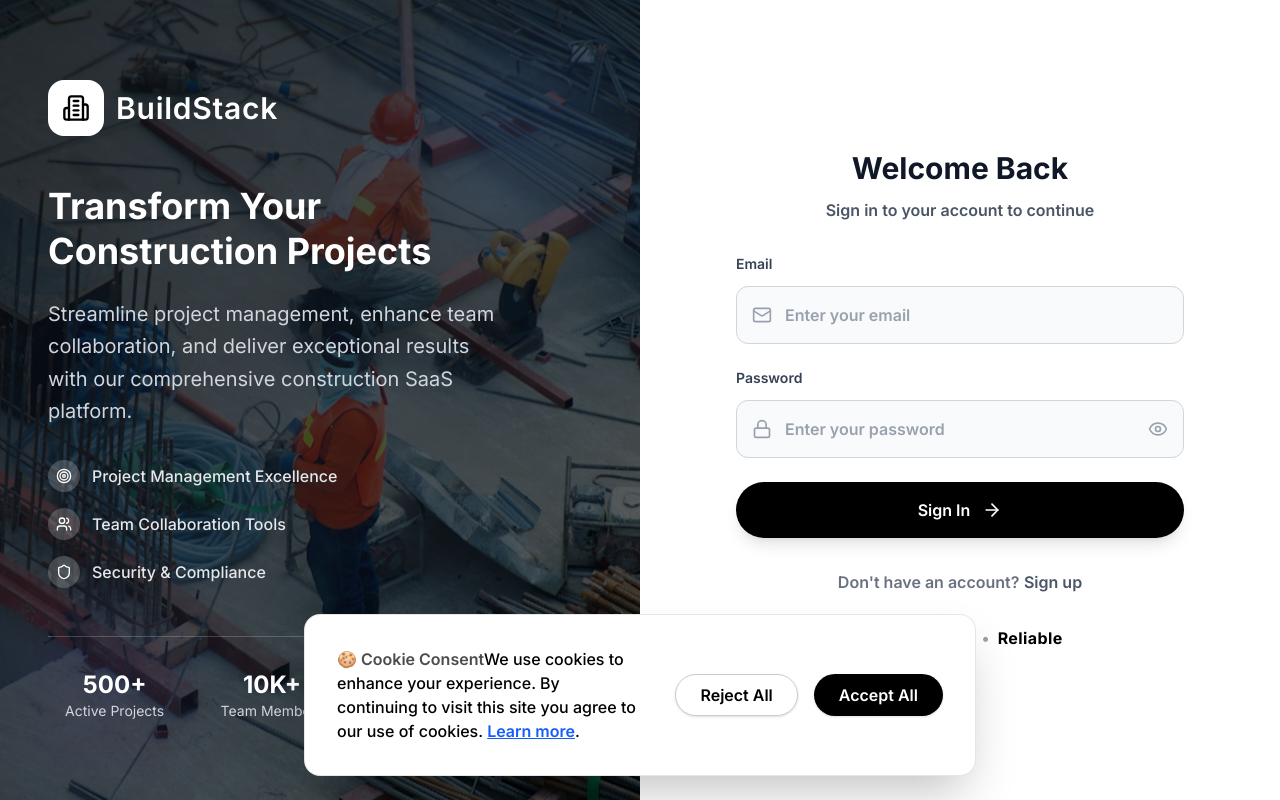
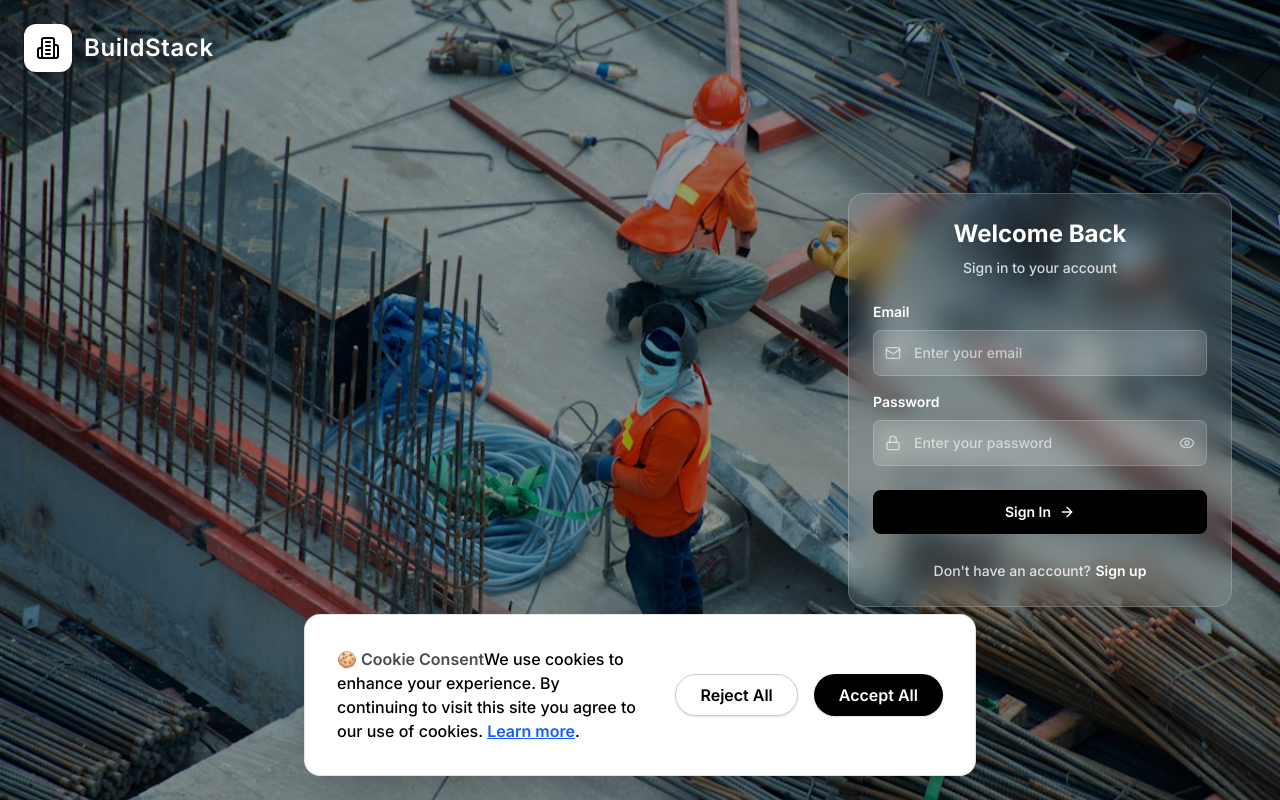
Before and after one commit to abuabakar-developer/buildstacks, a Next.js app: page /login in a window 1280 px wide. Built offline with nearby package versions, Linux system fonts and the light colour scheme.

Commit message:
Update page.tsx

```diff
--- a/app/login/page.tsx
+++ b/app/login/page.tsx
@@ -12,18 +12,9 @@ import {
   EyeOff,
   Building2,
   Loader2,
-  ArrowRight,
-  CheckCircle2,
-  FileText,
-  Users,
-  Shield,
-  BarChart,
-  Sparkles,
-  Zap,
-  Target
+  ArrowRight
 } from 'lucide-react';
 import { Inter, Poppins } from 'next/font/google';
-import { toast } from 'react-hot-toast';
 
 const inter = Inter({ subsets: ['latin'], variable: '--font-inter' });
 const poppins = Poppins({
@@ -31,9 +22,6 @@ const poppins = Poppins({
   subsets: ['latin'],
   variable: '--font-poppins'
 });
-
-// Add a helper class for body text
-const bodyTextClass = "font-inter text-sm font-semibold text-gray-700";
 
 export default function LoginPage() {
   const router = useRouter();
@@ -47,7 +35,6 @@ export default function LoginPage() {
     setIsLoading(true);
 
     try {
-      // Validate email
       if (!email) {
         throw new Error('Email is required');
       }
@@ -66,204 +53,60 @@ export default function LoginPage() {
         throw new Error(data.error || 'Login failed');
       }
 
-      // Redirect to dashboard
       router.push('/dashboard');
     } catch (error: any) {
-      // Optionally handle error UI here, but no toast
+      // Handle error silently
     } finally {
       setIsLoading(false);
     }
   };
 
   return (
-    <div className={`min-h-screen bg-white ${inter.variable} ${poppins.variable} relative overflow-hidden`}>
-      {/* Split Layout Container */}
-      <div className="flex min-h-screen">
-        {/* Left Side - Image Section */}
-        <motion.div
-          initial={{ opacity: 0, x: -50 }}
-          animate={{ opacity: 1, x: 0 }}
-          transition={{ duration: 1, ease: "easeOut" }}
-          className="hidden lg:flex lg:w-1/2 relative bg-gradient-to-br from-gray-900 via-gray-800 to-black overflow-hidden"
-        >
+    <div className={`min-h-screen relative overflow-hidden ${inter.variable} ${poppins.variable}`}>
       {/* Background Image */}
       <div className="absolute inset-0">
         <Image
           src="/construction-3.jpg"
-              alt="Construction Site"
+          alt="Construction Site Background"
           fill
-              className="object-cover opacity-40"
+          className="object-cover"
           priority
         />
-            {/* Gradient Overlay */}
-            <div className="absolute inset-0 bg-gradient-to-br from-black/60 via-black/40 to-transparent"></div>
+        {/* Dark overlay for better readability */}
+        <div className="absolute inset-0 bg-black/40"></div>
       </div>
 
-          {/* Content Overlay */}
-          <div className="relative z-10 flex flex-col justify-center px-12 py-16 text-white">
-            {/* Logo */}
-            <motion.div
-              initial={{ opacity: 0, y: -30 }}
-              animate={{ opacity: 1, y: 0 }}
-              transition={{ duration: 0.8, delay: 0.2 }}
-              className="mb-12"
-            >
-              <Link href="/" className="inline-flex items-center space-x-3 text-white font-bold text-3xl group">
-                <motion.div
-                  className="bg-white w-14 h-14 flex items-center justify-center rounded-2xl font-black text-black transform transition-all duration-300 group-hover:scale-110 group-hover:shadow-2xl group-hover:shadow-white/20"
-                  whileHover={{ rotate: 5 }}
-                >
-                  <Building2 size={28} />
-                </motion.div>
+      {/* Top Left Logo */}
+      <div className="hidden lg:block fixed top-6 left-6 z-20">
+        <Link href="/" className="inline-flex items-center space-x-3 text-white font-bold text-2xl group">
+          <span className="bg-white w-12 h-12 flex items-center justify-center rounded-xl font-black text-black transition-all duration-300 group-hover:scale-110">
+            <Building2 size={24} />
+          </span>
           <span className="tracking-wide font-semibold">BuildStack</span>
         </Link>
-            </motion.div>
-
-            {/* Hero Content */}
-            <motion.div
-              initial={{ opacity: 0, y: 30 }}
-              animate={{ opacity: 1, y: 0 }}
-              transition={{ duration: 0.8, delay: 0.4 }}
-              className="max-w-md"
-            >
-              <h1 className="text-4xl font-bold mb-6 leading-tight">
-                Transform Your Construction Projects
-              </h1>
-              <p className="text-xl text-gray-300 mb-8 leading-relaxed">
-                Streamline project management, enhance team collaboration, and deliver exceptional results with our comprehensive construction SaaS platform.
-              </p>
-
-              {/* Feature Highlights */}
-              <div className="space-y-4">
-                <motion.div
-                  initial={{ opacity: 0, x: -20 }}
-                  animate={{ opacity: 1, x: 0 }}
-                  transition={{ duration: 0.6, delay: 0.6 }}
-                  className="flex items-center space-x-3"
-                >
-                  <div className="w-8 h-8 bg-white/20 rounded-full flex items-center justify-center">
-                    <Target className="w-4 h-4 text-white" />
-                  </div>
-                  <span className="text-gray-200 font-medium">Project Management Excellence</span>
-                </motion.div>
-
-                <motion.div
-                  initial={{ opacity: 0, x: -20 }}
-                  animate={{ opacity: 1, x: 0 }}
-                  transition={{ duration: 0.6, delay: 0.7 }}
-                  className="flex items-center space-x-3"
-                >
-                  <div className="w-8 h-8 bg-white/20 rounded-full flex items-center justify-center">
-                    <Users className="w-4 h-4 text-white" />
-                  </div>
-                  <span className="text-gray-200 font-medium">Team Collaboration Tools</span>
-                </motion.div>
-
-                <motion.div
-                  initial={{ opacity: 0, x: -20 }}
-                  animate={{ opacity: 1, x: 0 }}
-                  transition={{ duration: 0.6, delay: 0.8 }}
-                  className="flex items-center space-x-3"
-                >
-                  <div className="w-8 h-8 bg-white/20 rounded-full flex items-center justify-center">
-                    <Shield className="w-4 h-4 text-white" />
-                  </div>
-                  <span className="text-gray-200 font-medium">Security & Compliance</span>
-                </motion.div>
       </div>
 
-              {/* Stats */}
-              <motion.div
-                initial={{ opacity: 0, y: 20 }}
-                animate={{ opacity: 1, y: 0 }}
-                transition={{ duration: 0.8, delay: 1 }}
-                className="mt-12 grid grid-cols-3 gap-6 pt-8 border-t border-white/20"
-              >
-                <div className="text-center">
-                  <div className="text-2xl font-bold text-white">500+</div>
-                  <div className="text-sm text-gray-300">Active Projects</div>
-                </div>
-                <div className="text-center">
-                  <div className="text-2xl font-bold text-white">10K+</div>
-                  <div className="text-sm text-gray-300">Team Members</div>
-                </div>
-                <div className="text-center">
-                  <div className="text-2xl font-bold text-white">99.9%</div>
-                  <div className="text-sm text-gray-300">Uptime</div>
-                </div>
-              </motion.div>
-            </motion.div>
-        </div>
-
-          {/* Floating Elements */}
-        <motion.div
-            className="absolute top-20 right-20 w-32 h-32 bg-blue-500/20 rounded-full blur-3xl"
-          animate={{
-            x: [0, 30, 0],
-            y: [0, -20, 0],
-            scale: [1, 1.1, 1],
-          }}
-          transition={{
-            duration: 8,
-            repeat: Infinity,
-            ease: "easeInOut"
-          }}
-        />
-        <motion.div
-            className="absolute bottom-20 left-20 w-24 h-24 bg-purple-500/20 rounded-full blur-3xl"
-          animate={{
-            x: [0, -25, 0],
-            y: [0, 15, 0],
-            scale: [1, 0.9, 1],
-          }}
-          transition={{
-            duration: 6,
-            repeat: Infinity,
-            ease: "easeInOut",
-            delay: 2
-          }}
-        />
-        </motion.div>
-
-        {/* Right Side - Login Form */}
+      {/* Login Form Container */}
+      <div className="relative z-10 min-h-screen flex items-center justify-end px-6 py-4 lg:px-12 lg:py-8">
         <motion.div
           initial={{ opacity: 0, x: 50 }}
           animate={{ opacity: 1, x: 0 }}
-          transition={{ duration: 1, ease: "easeOut" }}
-          className="flex-1 lg:w-1/2 flex items-center justify-center px-6 py-8 lg:px-12 lg:py-16"
+          transition={{ duration: 0.8, ease: "easeOut" }}
+          className="w-full max-w-sm"
         >
-        <div className="w-full max-w-md">
-            {/* Mobile Logo */}
-          <motion.div
-            initial={{ opacity: 0, y: -30 }}
-            animate={{ opacity: 1, y: 0 }}
-            transition={{ duration: 0.8, ease: "easeOut" }}
-              className="text-center mb-8 lg:hidden"
-          >
-              <Link href="/" className="inline-flex items-center space-x-3 text-black font-bold text-3xl group">
-              <motion.div
-                className="bg-black w-14 h-14 flex items-center justify-center rounded-2xl font-black text-white transform transition-all duration-300 group-hover:scale-110 group-hover:shadow-2xl group-hover:shadow-black/20"
-                whileHover={{ rotate: 5 }}
-              >
-                <Building2 size={28} />
-              </motion.div>
-              <span className="tracking-wide font-semibold">BuildStack</span>
-            </Link>
-          </motion.div>
-
           {/* Login Form */}
           <motion.div
             initial={{ opacity: 0, y: 30, scale: 0.95 }}
             animate={{ opacity: 1, y: 0, scale: 1 }}
             transition={{ duration: 0.8, delay: 0.2, ease: "easeOut" }}
-              className="bg-white"
+            className="bg-white/10 backdrop-blur-md border border-white/20 rounded-2xl p-6"
           >
-            <div className="text-center mb-8">
+            <div className="text-center mb-6">
               <motion.h1
                 initial={{ opacity: 0, y: 20 }}
                 animate={{ opacity: 1, y: 0 }}
                 transition={{ duration: 0.6, delay: 0.4 }}
-                className="text-3xl font-bold text-gray-900 mb-3"
+                className="text-2xl font-bold text-white mb-2"
               >
                 Welcome Back
               </motion.h1>
@@ -271,32 +114,32 @@ export default function LoginPage() {
                 initial={{ opacity: 0, y: 20 }}
                 animate={{ opacity: 1, y: 0 }}
                 transition={{ duration: 0.6, delay: 0.5 }}
-                className="text-gray-600 font-semibold text-base font-inter"
+                className="text-white/80 font-medium text-sm font-inter"
               >
-                Sign in to your account to continue
+                Sign in to your account
               </motion.p>
             </div>
 
-            <form onSubmit={handleSubmit} className="space-y-6">
+            <form onSubmit={handleSubmit} className="space-y-4">
               {/* Email Field */}
               <motion.div
                 initial={{ opacity: 0, x: -20 }}
                 animate={{ opacity: 1, x: 0 }}
                 transition={{ duration: 0.6, delay: 0.6 }}
               >
-                <label htmlFor="email" className="block text-sm font-semibold text-gray-700 mb-3 font-inter">
+                <label htmlFor="email" className="block text-sm font-semibold text-white mb-2 font-inter">
                   Email
                 </label>
                 <div className="relative group">
-                  <div className="absolute inset-y-0 left-0 pl-4 flex items-center pointer-events-none">
-                    <Mail className="h-5 w-5 text-gray-400 group-focus-within:text-blue-500 transition-colors duration-200" />
+                  <div className="absolute inset-y-0 left-0 pl-3 flex items-center pointer-events-none">
+                    <Mail className="h-4 w-4 text-white/60 group-focus-within:text-white transition-colors duration-200" />
                   </div>
                   <input
                     id="email"
                     type="email"
                     value={email}
                     onChange={e => setEmail(e.target.value)}
-                    className="block w-full pl-12 pr-4 py-4 rounded-xl border border-gray-300 bg-gray-50 text-gray-900 placeholder-gray-400 focus:outline-none focus:ring-2 focus:ring-blue-500/20 focus:border-blue-500 transition-all duration-300 font-semibold text-base font-inter hover:bg-white"
+                    className="block w-full pl-10 pr-4 py-3 rounded-lg border border-white/20 bg-white/10 text-white placeholder-white/60 focus:outline-none focus:ring-2 focus:ring-white/20 focus:border-white/30 transition-all duration-300 font-medium text-sm font-inter backdrop-blur-sm"
                     placeholder="Enter your email"
                     required
                   />
@@ -309,29 +152,29 @@ export default function LoginPage() {
                 animate={{ opacity: 1, x: 0 }}
                 transition={{ duration: 0.6, delay: 0.7 }}
               >
-                <label htmlFor="password" className="block text-sm font-semibold text-gray-700 mb-3 font-inter">
+                <label htmlFor="password" className="block text-sm font-semibold text-white mb-2 font-inter">
                   Password
                 </label>
                 <div className="relative group">
-                  <div className="absolute inset-y-0 left-0 pl-4 flex items-center pointer-events-none">
-                    <Lock className="h-5 w-5 text-gray-400 group-focus-within:text-blue-500 transition-colors duration-200" />
+                  <div className="absolute inset-y-0 left-0 pl-3 flex items-center pointer-events-none">
+                    <Lock className="h-4 w-4 text-white/60 group-focus-within:text-white transition-colors duration-200" />
                   </div>
                   <input
                     id="password"
                     type={showPassword ? 'text' : 'password'}
                     value={password}
                     onChange={e => setPassword(e.target.value)}
-                    className="block w-full pl-12 pr-12 py-4 rounded-xl border border-gray-300 bg-gray-50 text-gray-900 placeholder-gray-400 focus:outline-none focus:ring-2 focus:ring-blue-500/20 focus:border-blue-500 transition-all duration-300 font-semibold text-base font-inter hover:bg-white"
+                    className="block w-full pl-10 pr-10 py-3 rounded-lg border border-white/20 bg-white/10 text-white placeholder-white/60 focus:outline-none focus:ring-2 focus:ring-white/20 focus:border-white/30 transition-all duration-300 font-medium text-sm font-inter backdrop-blur-sm"
                     placeholder="Enter your password"
                     required
                   />
                   <button
                     type="button"
                     onClick={() => setShowPassword(!showPassword)}
-                    className="absolute inset-y-0 right-0 pr-4 flex items-center text-gray-400 hover:text-gray-600 transition-colors duration-200"
+                    className="absolute inset-y-0 right-0 pr-3 flex items-center text-white/60 hover:text-white transition-colors duration-200"
                     tabIndex={-1}
                   >
-                    {showPassword ? <EyeOff className="h-5 w-5" /> : <Eye className="h-5 w-5" />}
+                    {showPassword ? <EyeOff className="h-4 w-4" /> : <Eye className="h-4 w-4" />}
                   </button>
                 </div>
               </motion.div>
@@ -341,18 +184,19 @@ export default function LoginPage() {
                 initial={{ opacity: 0, y: 20 }}
                 animate={{ opacity: 1, y: 0 }}
                 transition={{ duration: 0.6, delay: 0.8 }}
+                className="pt-2"
               >
                 <button
                   type="submit"
-                  className="w-full py-4 px-6 bg-black text-white rounded-full font-semibold text-base shadow-lg hover:shadow-blue-500/25 transition-all duration-300 flex items-center justify-center gap-3 disabled:opacity-60 disabled:cursor-not-allowed font-inter group transform hover:scale-105 active:scale-95"
+                  className="w-full py-3 px-6 bg-black text-white rounded-lg font-semibold text-sm transition-all duration-300 flex items-center justify-center gap-2 disabled:opacity-60 disabled:cursor-not-allowed font-inter group transform hover:bg-gray-900 active:scale-95 focus:outline-none focus:ring-2 focus:ring-black/30"
                   disabled={isLoading}
                 >
                   {isLoading ? (
-                    <Loader2 className="animate-spin w-5 h-5" />
+                    <Loader2 className="animate-spin w-4 h-4" />
                   ) : (
                     <>
                       Sign In
-                      <ArrowRight className="w-5 h-5 group-hover:translate-x-1 transition-transform duration-200" />
+                      <ArrowRight className="w-4 h-4 group-hover:translate-x-1 transition-transform duration-200" />
                     </>
                   )}
                 </button>
@@ -363,31 +207,14 @@ export default function LoginPage() {
               initial={{ opacity: 0, y: 20 }}
               animate={{ opacity: 1, y: 0 }}
               transition={{ duration: 0.6, delay: 0.9 }}
-              className="mt-8 text-center"
+              className="mt-6 text-center"
             >
-              <span className="text-gray-500 font-semibold text-base font-inter">Don't have an account?</span>{' '}
-              <Link href="/signup" className="text-gray-600 font-semibold hover:text-gray-900 hover:underline font-inter transition-colors duration-200">
+              <span className="text-white/80 font-medium text-sm font-inter">Don't have an account?</span>{' '}
+              <Link href="/signup" className="text-white font-semibold hover:text-white/80 hover:underline font-inter transition-colors duration-200 text-sm">
                 Sign up
               </Link>
             </motion.div>
           </motion.div>
-
-          {/* Modern Footer */}
-          <motion.div
-            initial={{ opacity: 0 }}
-            animate={{ opacity: 1 }}
-            transition={{ duration: 0.8, delay: 1 }}
-            className="mt-8 text-center"
-          >
-            <p className="text-black text-base font-bold font-inter tracking-wide flex items-center justify-center gap-2">
-              <span>Secure</span>
-              <span className="text-gray-400">•</span>
-              <span>Fast</span>
-              <span className="text-gray-400">•</span>
-              <span>Reliable</span>
-            </p>
-          </motion.div>
-        </div>
         </motion.div>
       </div>
     </div>
```
Lines whose indentation alone changed are shown as unchanged.
